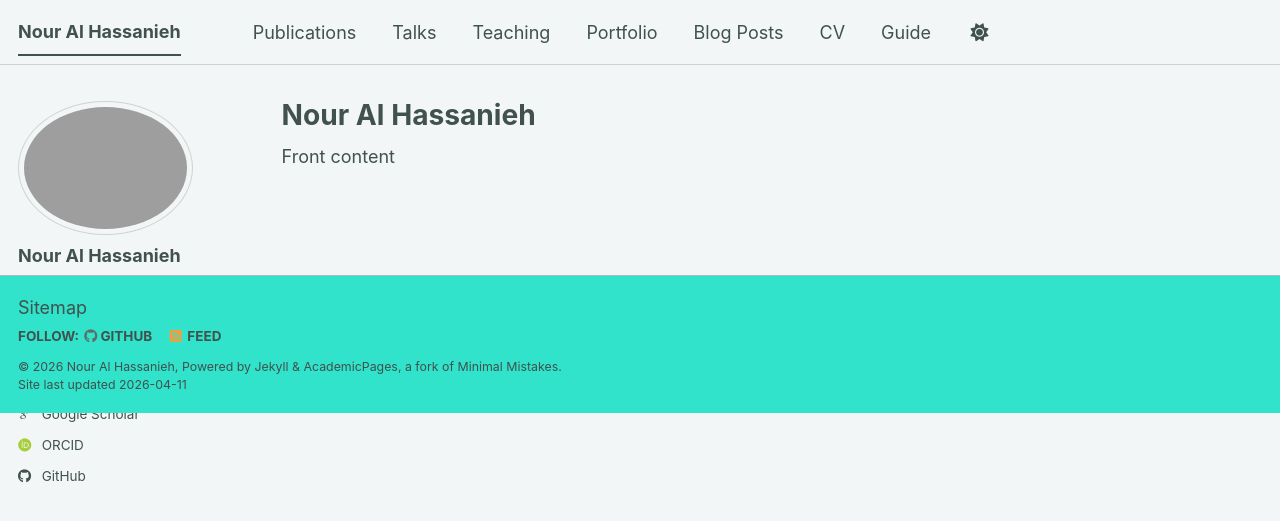
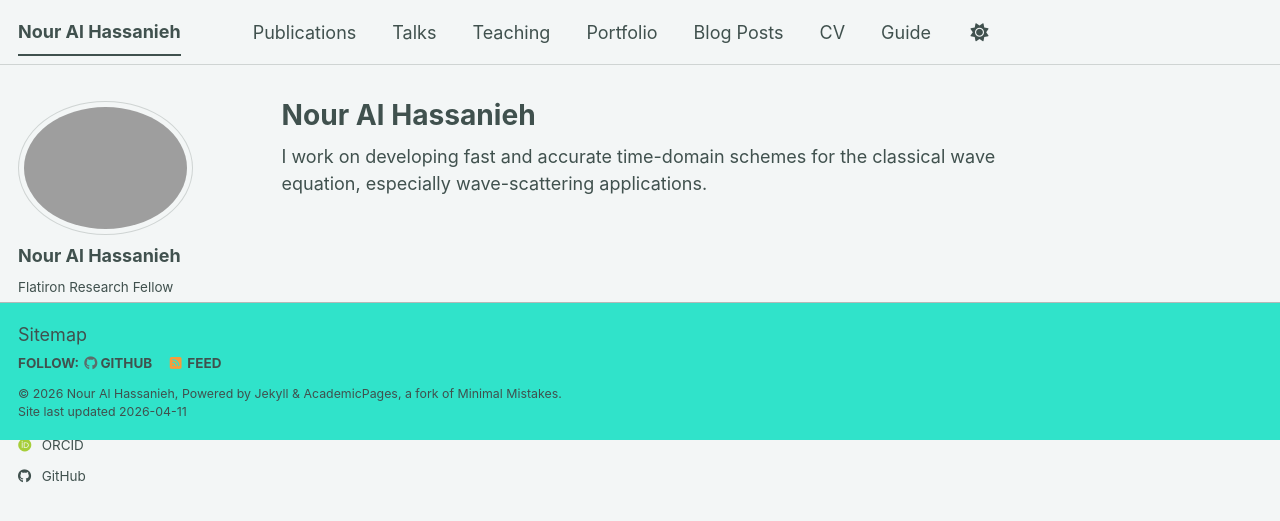
Before and after one commit to nalhassanieh/nalhassanieh.github.io, a Jekyll site: the page built from _pages/about.md, in a window 1280 px wide. Shown: the top 521 px of the page. Built offline with Jekyll 4.4.1, drawn with Linux system fonts in a browser that asks for light colours; some web fonts are replaced; a script bundle is joined from its source files by our own code; library files that are not in the unit come from our copies.

Commit message:
Update about.md

```diff
--- a/_pages/about.md
+++ b/_pages/about.md
@@ -6,4 +6,4 @@ redirect_from:
   - /about/
   - /about.html
 ---
-Front content
+I work on developing fast and accurate time-domain schemes for the classical wave equation, especially wave-scattering applications.
```
